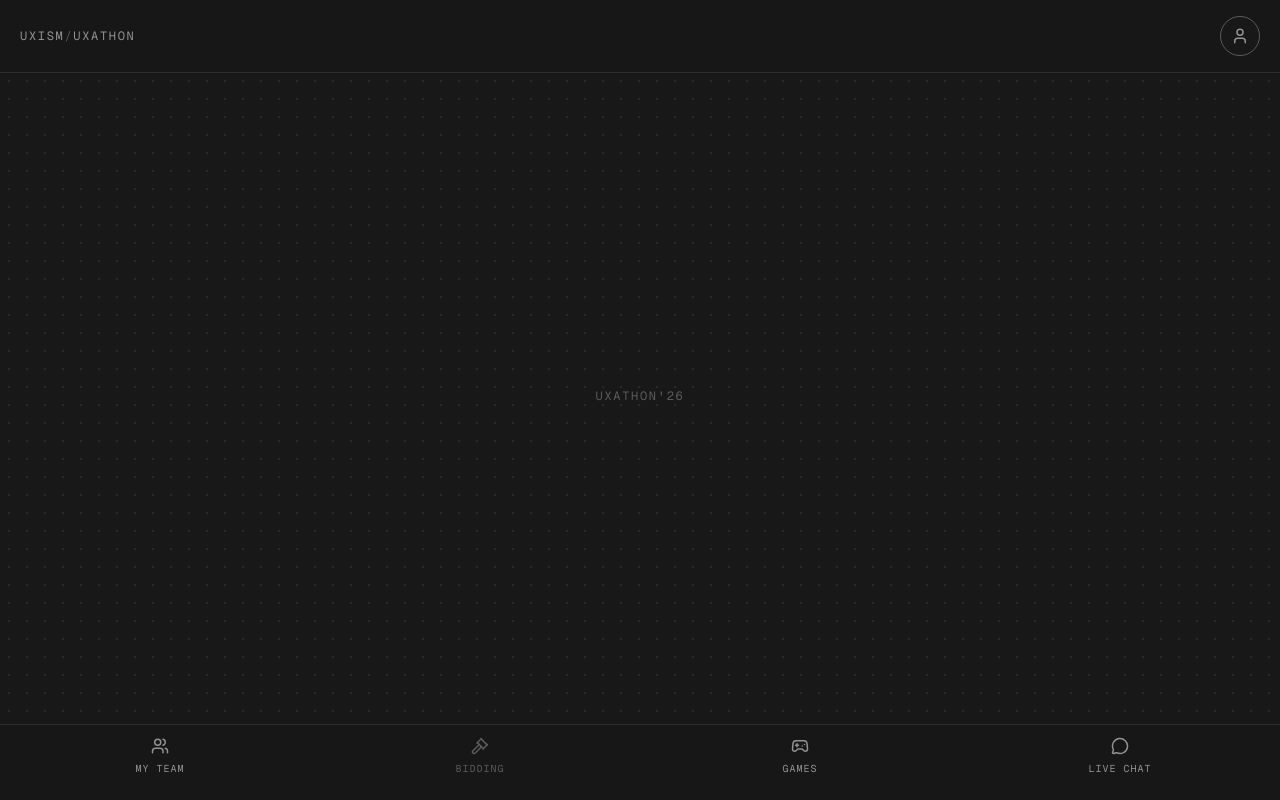
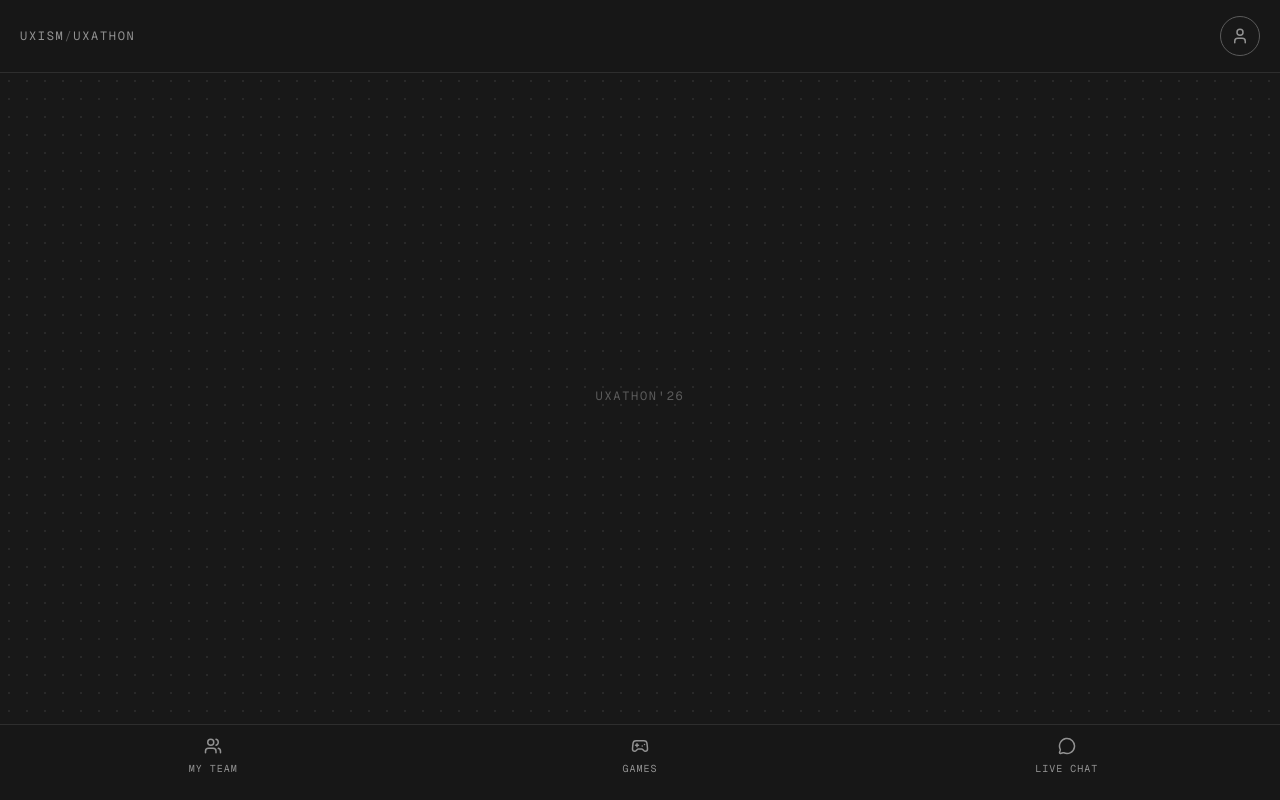
Before and after one commit to Ishpreet-Singh-Channa/uxathon-vivo, a Next.js app: page /dashboard in a window 1280 px wide. Built offline with nearby package versions, Linux system fonts and the light colour scheme.

Commit message:
bottom tab bar

```diff
--- a/app/dashboard/page.jsx
+++ b/app/dashboard/page.jsx
@@ -6,7 +6,6 @@ import { Gavel, Gamepad2, MessageCircle, User, Users } from "lucide-react";
 
 const bottomNavItems = [
     { label: "My Team", href: "/myteam", icon: Users, enabled: true },
-    { label: "Bidding", href: null, icon: Gavel, enabled: false },
     { label: "Games", href: "/games", icon: Gamepad2, enabled: true },
     { label: "Live Chat", href: "/live", icon: MessageCircle, enabled: true },
 ];
@@ -42,7 +41,7 @@ export default function DashboardPage() {
                 aria-label="Dashboard navigation"
                 className="fixed bottom-0 left-0 right-0 z-20 border-t border-[#2e2e2e] bg-[#181818]/95 backdrop-blur-[2px] pb-[max(0.75rem,env(safe-area-inset-bottom))]"
             >
-                <ul className="grid grid-cols-4">
+                <ul className="grid grid-cols-3">
                     {bottomNavItems.map((item) => {
                         const Icon = item.icon;
                         const isActive = item.href && pathname === item.href;
```
